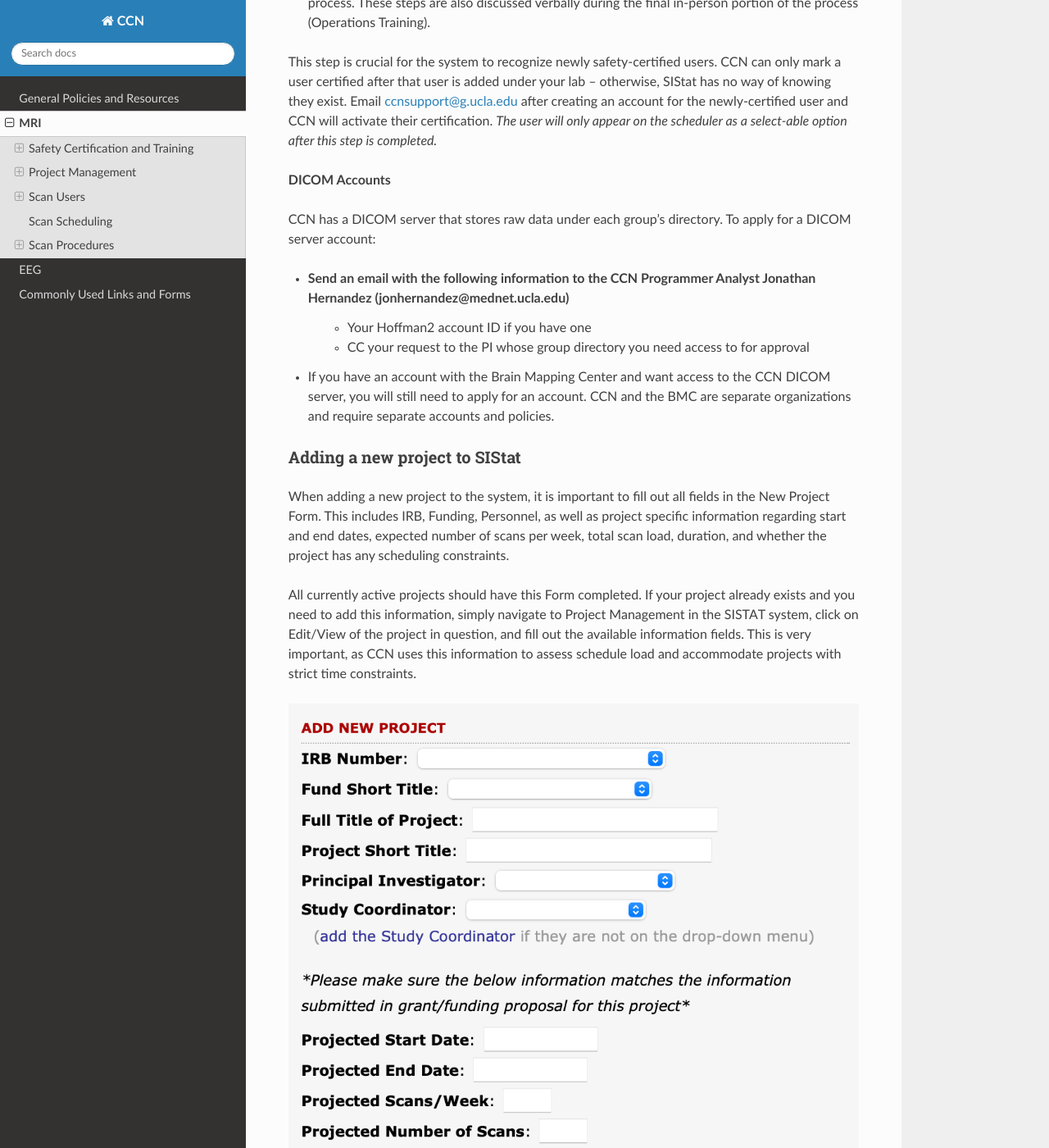
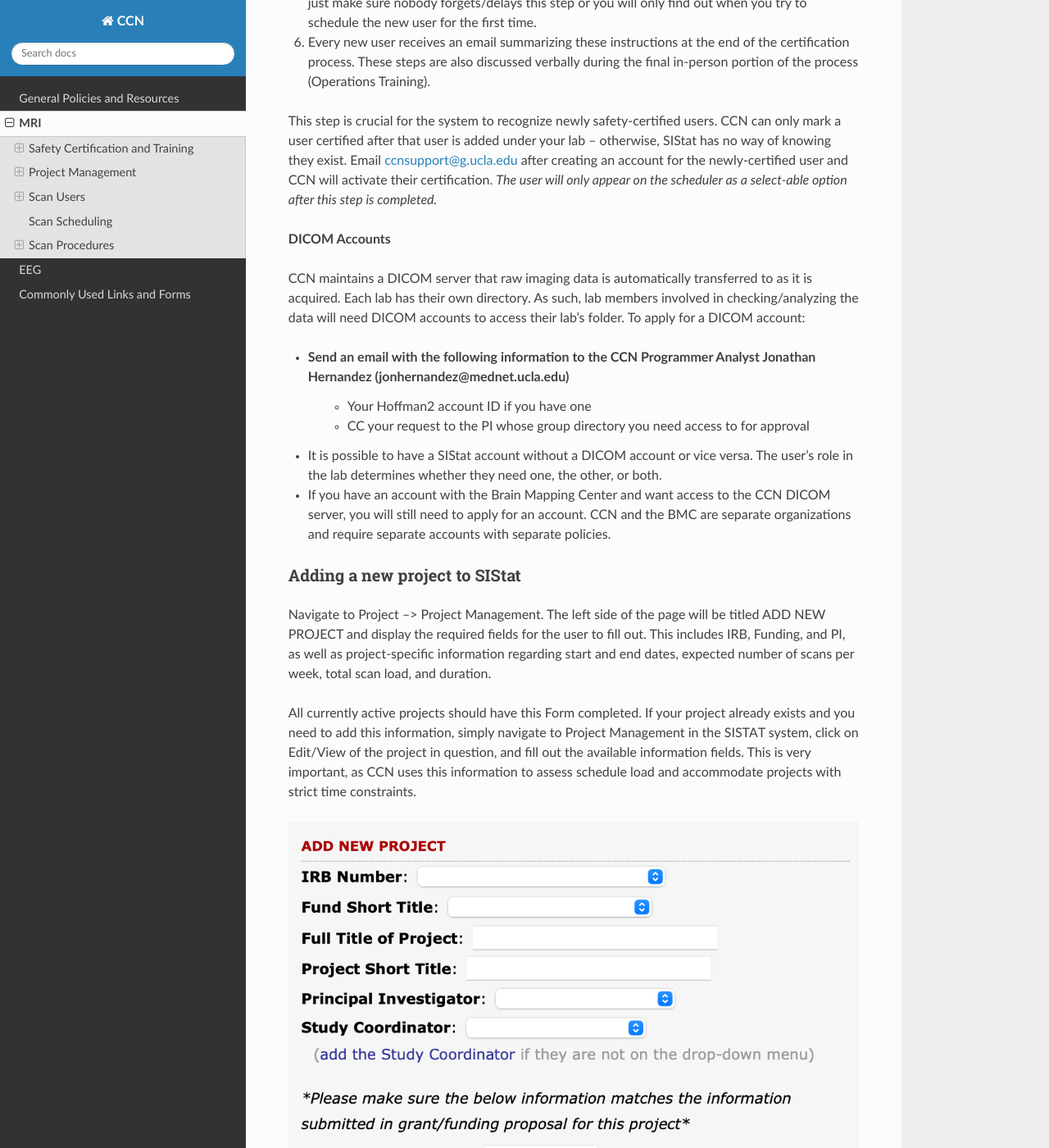
Before and after one commit to CCN-Support/CCN_Wiki, a Sphinx documentation site: the page built from docs/source/mri.rst, in a window 1280 px wide and 1400 px high, scrolled down 5530 px. Shown: the whole window at 82% size. Built offline with Sphinx 7.4.7 and the Read the Docs theme 3.1.0, drawn with Linux system fonts in a browser that asks for light colours; some of the changed text lies outside the part shown.

Commit message:
Update mri.rst

```diff
--- a/docs/source/mri.rst
+++ b/docs/source/mri.rst
@@ -123,16 +124,17 @@
 
 **DICOM Accounts**
 
-CCN has a DICOM server that stores raw data under each group's directory. To apply for a DICOM server account:
+CCN maintains a DICOM server that raw imaging data is automatically transferred to as it is acquired. Each lab has their own directory. As such, lab members involved in checking/analyzing the data will need DICOM accounts to access their lab's folder. To apply for a DICOM account:
 
 - Send an email with the following information to the CCN Programmer Analyst **Jonathan Hernandez (jonhernandez@mednet.ucla.edu)**
    - Your Hoffman2 account ID if you have one
    - CC your request to the PI whose group directory you need access to for approval
-- If you have an account with the Brain Mapping Center and want access to the CCN DICOM server, you will still need to apply for an account. CCN and the BMC are separate organizations and require separate accounts and policies.
+- It is possible to have a SIStat account without a DICOM account or vice versa. The user's role in the lab determines whether they need one, the other, or both.
+- If you have an account with the Brain Mapping Center and want access to the CCN DICOM server, you will still need to apply for an account. CCN and the BMC are separate organizations and require separate accounts with separate policies.
 
 Adding a new project to SIStat
 ~~~~~~~~~~~~~~~~~~~~~~~~~~~~~~
-When adding a new project to the system, it is important to fill out all fields in the New Project Form. This includes IRB, Funding, Personnel, as well as project specific information regarding start and end dates, expected number of scans per week, total scan load, duration, and whether the project has any scheduling constraints.
+Navigate to Project --> Project Management. The left side of the page will be titled ADD NEW PROJECT and display the required fields for the user to fill out. This includes IRB, Funding, and PI, as well as project-specific information regarding start and end dates, expected number of scans per week, total scan load, and duration.
 
 All currently active projects should have this Form completed. If your project already exists and you need to add this information, simply navigate to Project Management in the SISTAT system, click on Edit/View of the project in question, and fill out the available information fields. This is very important, as CCN uses this information to assess schedule load and accommodate projects with strict time constraints.
 
```
Also changed, not shown: other parts of docs/source/mri.rst (+3 -2 lines).
